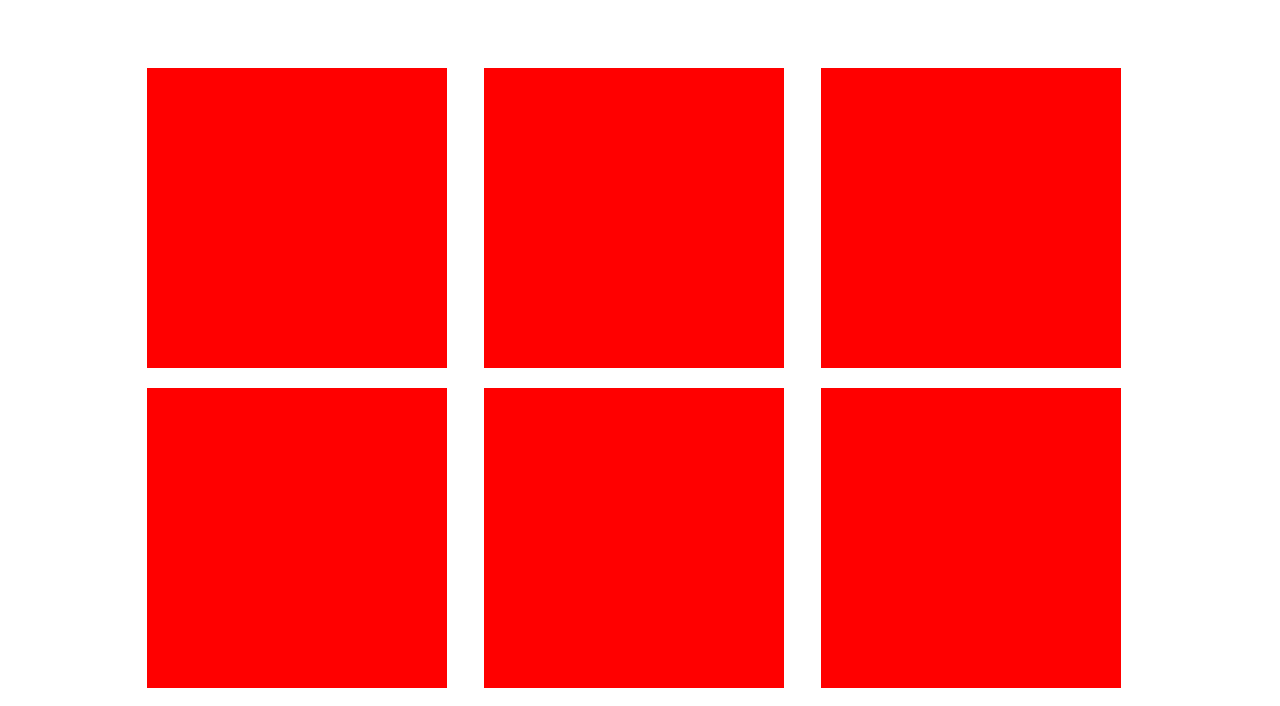
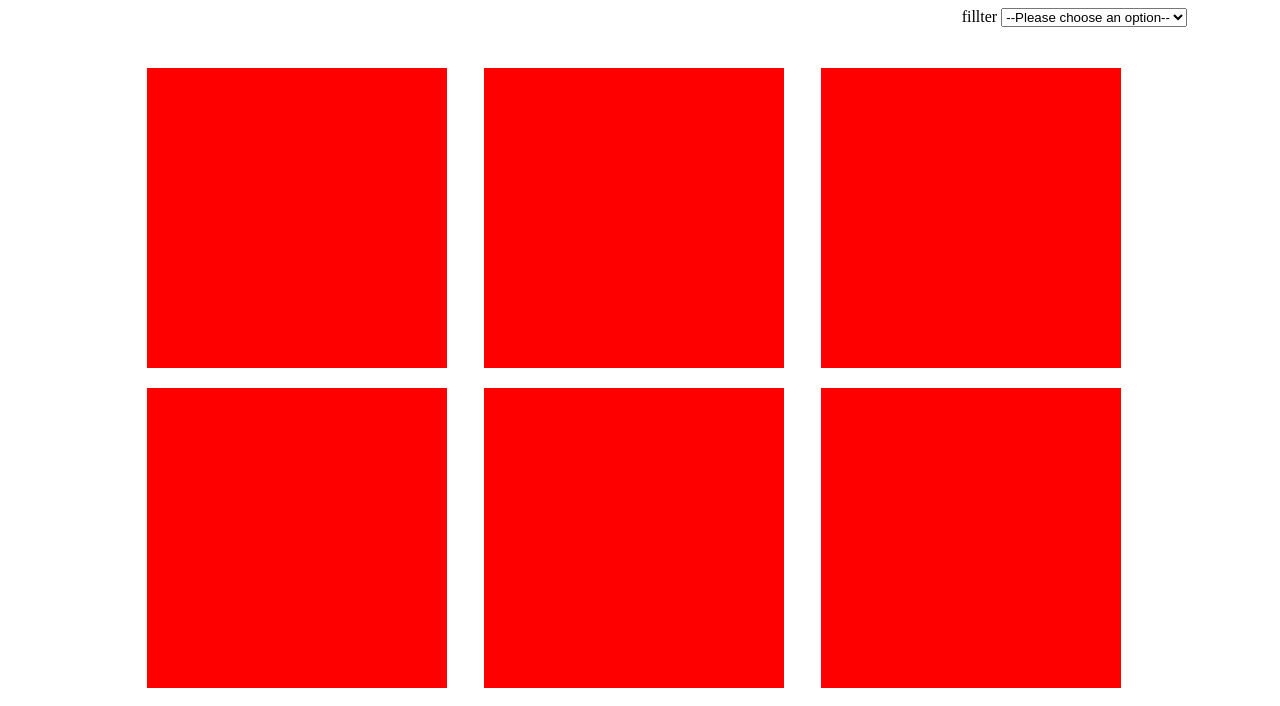
Before and after one commit to GSG-G9/ec-code-SOZAbit, a website: page index.html in a window 1280 px wide. Shown: the part 54-760 px from the top of the page. Drawn offline with Linux system fonts and the light colour scheme.

Commit message:
add the fillter html & css

```diff
--- a/index.html
+++ b/index.html
@@ -20,7 +20,30 @@
         <a href="#" class="cartBtn">cart</a>
     </nav>
 
+    <!-- <div class="fillter">
+        <label class="item">fillter</label>
+        <select name="cars" class="item" id="productCategory">
+            <option value="">--Please choose an option--</option>
+            <option value="computers">Computers</option>
+            <option value="electronics">Electronics</option>
+            <option value="home">Home & Kitchen</option>
+            <option value="beauty">Beauty</option>
+            <option value="baby">Baby</option>
+            </select>
+    </div> -->
+
     <div class="productContainer">
+        <div class="fillter">
+            <label class="item">fillter</label>
+            <select name="cars" class="item" id="productCategory">
+                <option value="">--Please choose an option--</option>
+                <option value="computers">Computers</option>
+                <option value="electronics">Electronics</option>
+                <option value="home">Home & Kitchen</option>
+                <option value="beauty">Beauty</option>
+                <option value="baby">Baby</option>
+                </select>
+        </div>
         <!-- delete -->
         <div class="test"></div>
         <div class="test"></div>
--- a/styles/buyer.css
+++ b/styles/buyer.css
@@ -65,8 +65,16 @@
 }
 
 
+.fillter{
+    position: absolute;
+    right: 10vh;
+    top: 01%;
+}
+
+
 .productContainer{
     /* background-color: black; */
+    position: relative;
     width: 79vw;
     /* height: 70vh; */
     /* overflow: scroll; */
```
